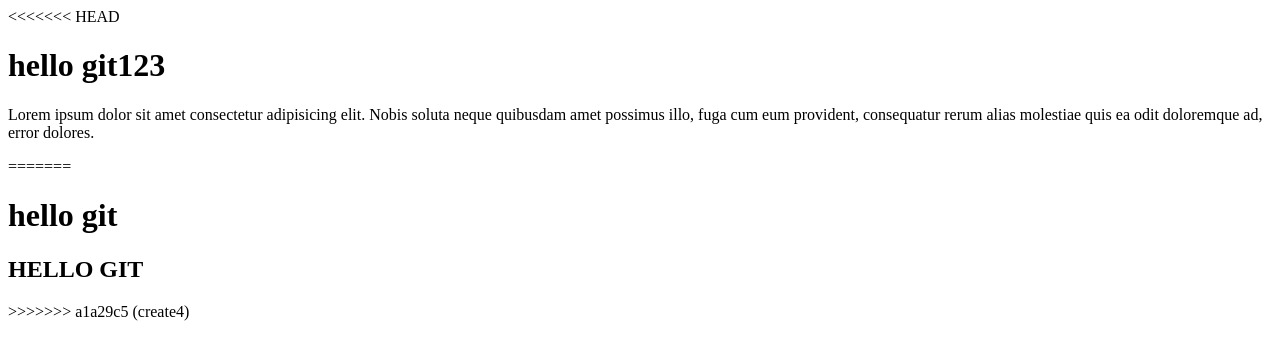
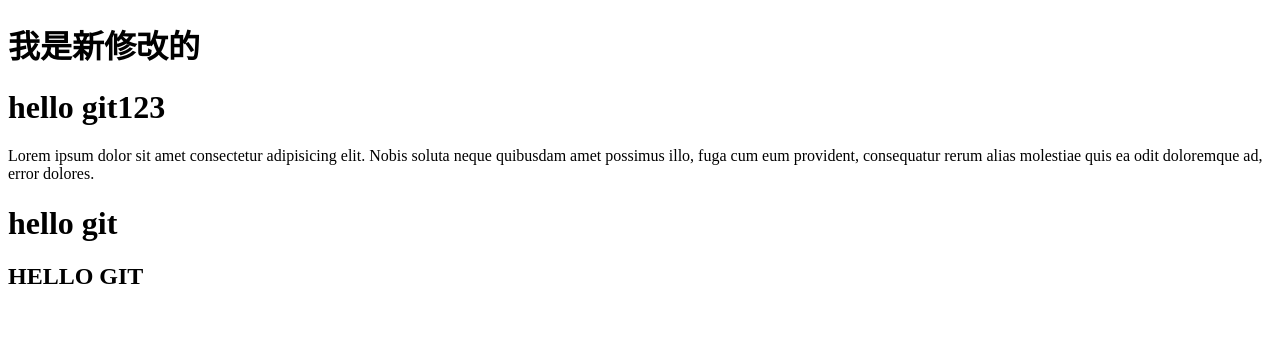
Before and after one commit to WEIWEI871201/0624, a plain HTML site: page index.html in a window 1280 px wide. Drawn offline with Linux system fonts and the light colour scheme.

Commit message:
Update index.html

```diff
--- a/index.html
+++ b/index.html
@@ -6,14 +6,14 @@
     <title>Document</title>
 </head>
 <body>
-<<<<<<< HEAD
+    <h1>我是新修改的</h1>
     <h1>hello git123</h1>
     <p>
         Lorem ipsum dolor sit amet consectetur adipisicing elit. Nobis soluta neque quibusdam amet possimus illo, fuga cum eum provident, consequatur rerum alias molestiae quis ea odit doloremque ad, error dolores.
     </p>
-=======
+
     <h1>hello git</h1>
     <h2>HELLO GIT</h2>
->>>>>>> a1a29c5 (create4)
+
 </body>
 </html>
```
